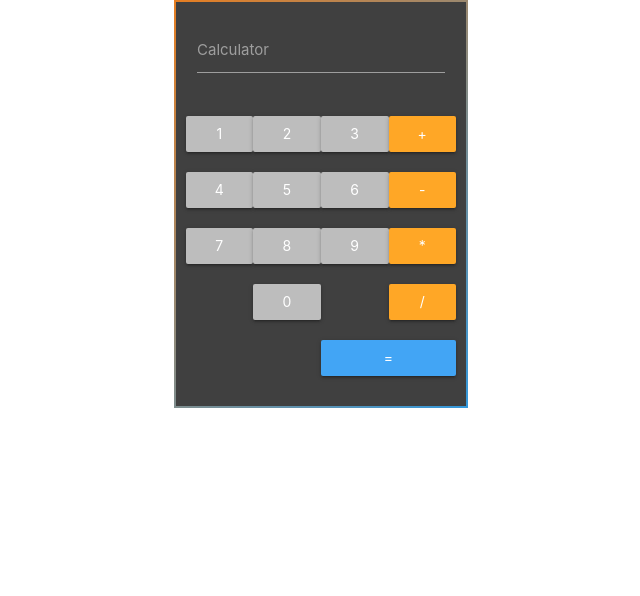
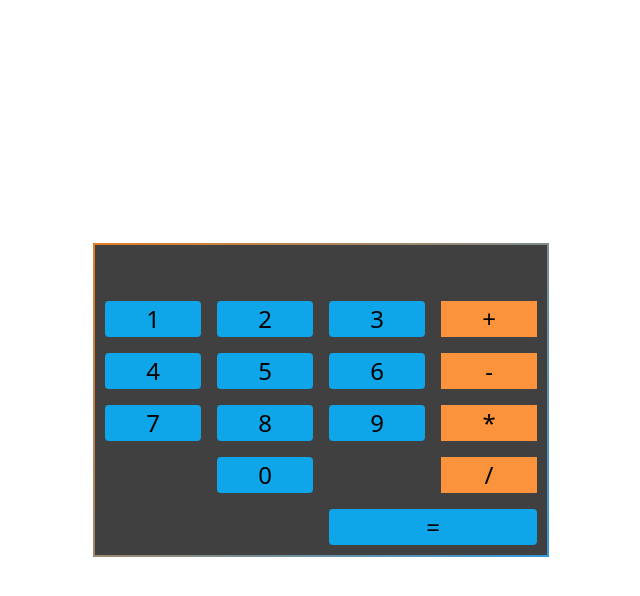
Before and after one commit to Fjornir/sn-calculator, a website: page index.html in a window 1280 px wide. Shown: the whole page, without its empty margins (319-959 px from the left). Drawn offline with nearby package versions, Linux system fonts and the light colour scheme.

Commit message:
New css framework

```diff
--- a/index.html
+++ b/index.html
@@ -7,131 +7,84 @@
     <title>Document</title>
     <link rel="stylesheet" href="style.css" />
     <!-- Compiled and minified CSS -->
-    <link
-      rel="stylesheet"
-      href="https://cdnjs.cloudflare.com/ajax/libs/materialize/1.0.0/css/materialize.min.css"
-    />
-
-    <!-- Compiled and minified JavaScript -->
-    <script src="https://cdnjs.cloudflare.com/ajax/libs/materialize/1.0.0/js/materialize.min.js"></script>
+    <script src="https://cdn.tailwindcss.com"></script>
     <script defer src="./index.js"></script>
-    <script defer type="text/javascript" src="js/materialize.min.js"></script>
   </head>
   <body>
     <div class="calculator">
       <div class="calculator-wrapper">
-        <div class="row">
-          <div class="input-field col s12">
-            <input id="calc-input" type="text" class="calculator__input validate ">
-            <label for="calc-input">Calculator</label>
+        <div class="input-field">
+          <input
+            id="calc-input"
+            type="text"
+            class="calculator__input validate text-3xl"
+          />
+          <label for="calc-input"></label>
         </div>
-        </div>
-        <div class="calculator-numbers">
-          <div class="row">
-            <button
-              value="1"
-              class="calculator-numbers__item waves-effect waves-light col s3 grey lighten-1 btn"
-            >
+        <div class="operations text-base"></div>
+        <div class="grid grid-cols-4 gap-4">
+          <button value="1" class="calculator-numbers__item rounded bg-sky-500">
             1
           </button>
-            <button
-              value="2"
-              class="calculator-numbers__item waves-effect waves-light col s3 grey lighten-1 btn"
-            >
+          <button value="2" class="calculator-numbers__item rounded bg-sky-500">
             2
           </button>
-            <button
-              value="3"
-              class="calculator-numbers__item waves-effect waves-light col s3 grey lighten-1 btn"
-            >
+          <button value="3" class="calculator-numbers__item rounded bg-sky-500">
             3
           </button>
-            <button
-              value="+"
-              class="calculator-numbers__operation waves-effect waves-light col s3 orange lighten-1 btn"
-            >
+          <button value="+" class="calculator-numbers__operation bg-orange-400">
             +
           </button>
-          </div>
 
-          <div class="row">
-            <button
-              value="4"
-              class="calculator-numbers__item waves-effect col s3 waves-light grey lighten-1 btn"
-            >
+          <button value="4" class="calculator-numbers__item rounded bg-sky-500">
             4
           </button>
-            <button
-              value="5"
-              class="calculator-numbers__item waves-effect col s3 waves-light grey lighten-1 btn"
-            >
+          <button value="5" class="calculator-numbers__item rounded bg-sky-500">
             5
           </button>
-            <button
-              value="6"
-              class="calculator-numbers__item waves-effect col s3 waves-light grey lighten-1 btn"
-            >
+          <button value="6" class="calculator-numbers__item rounded bg-sky-500">
             6
           </button>
 
-            <button
-              value="-"
-              class="calculator-numbers__operation waves-effect col s3 waves-light orange lighten-1 btn"
-            >
+          <button value="-" class="calculator-numbers__operation bg-orange-400">
             -
           </button>
-          </div>
-          <div class="row">
-            <button
-              value="7"
-              class="calculator-numbers__item waves-effect waves-light col s3 grey lighten-1 btn"
-            >
+
+          <button value="7" class="calculator-numbers__item rounded bg-sky-500">
             7
           </button>
-            <button
-              value="8"
-              class="calculator-numbers__item waves-effect waves-light col s3 grey lighten-1 btn"
-            >
+          <button value="8" class="calculator-numbers__item rounded bg-sky-500">
             8
           </button>
-            <button
-              value="9"
-              class="calculator-numbers__item waves-effect waves-light col s3 grey lighten-1 btn"
-            >
+          <button value="9" class="calculator-numbers__item rounded bg-sky-500">
             9
           </button>
 
-            <button
-              value="*"
-              class="calculator-numbers__operation waves-effect waves-light col s3 orange lighten-1 btn"
-            >
+          <button value="*" class="calculator-numbers__operation bg-orange-400">
             *
           </button>
-          </div>
-          <div class="row">
+
           <button
             value="0"
-              class="calculator-numbers__item waves-effect waves-light grey lighten-1 col s3 offset-s3 btn"
+            class="calculator-numbers__item rounded bg-sky-500 col-start-2 col-end-3"
           >
             0
           </button>
 
           <button
             value="/"
-              class="calculator-numbers__operation waves-effect waves-light orange lighten-1 col s3 offset-s3 btn"
+            class="calculator-numbers__operation bg-orange-400 col-start-4"
           >
             /
           </button>
-          </div>
-          <div class="row">
+
           <button
-              class="calculator-numbers__equals waves-effect waves-light btn blue lighten-1 col s6 offset-s6"
+            class="calculator-numbers__equals bg-sky-500 rounded col-span-2 col-start-3"
           >
             =
           </button>
         </div>
       </div>
     </div>
-    </div>
   </body>
 </html>
--- a/index.js
+++ b/index.js
@@ -32,6 +32,8 @@ const equalsBtn = document.querySelector(".calculator-numbers__equals");
 const operationButtons = document.querySelectorAll(
   ".calculator-numbers__operation"
 );
+let operationsDisplay = document.querySelector(".operations")
+
 let operation = "";
 let isOperationComplete = false;
 let isSecondNeedToUpdate = false;
@@ -71,6 +73,8 @@ equalsBtn.addEventListener("click", function (event) {
       isSecondNeedToUpdate = false;
     }
     console.log(calc.firstValue + calc.secondValue);
+    console.log(operationsDisplay);
+    operationsDisplay.innerHTML = calc.firstValue + calc.secondValue;
     let res = eval(calc.firstValue + calc.secondValue);
 
     switch (operation) {
@@ -87,7 +91,6 @@ equalsBtn.addEventListener("click", function (event) {
         calc.setFirstValue(res + "/");
         break;
     }
-
     calc.calcNode.value = res;
     isOperationComplete = true;
     isNumbersNeedToReset = true;
--- a/style.css
+++ b/style.css
@@ -6,6 +6,7 @@
   display: flex;
   justify-content: center;
   align-items: center;
+  height: 100vh;
 }
 
 .calculator-wrapper {
@@ -23,17 +24,28 @@
   background: #404040;
 }
 
+.operations {
+  color: white;
+  text-align: right;
+
+}
+
 .calculator__input {
   width: 100%;
   text-align: right;
   margin-bottom: 10px;
   height: 36px;
   color: #fff;
+  background: #404040;
 }
 
 .input-field input[type=text]:focus+label {
   color: #000;
 }
+
+/* .calculator-numbers__item {
+  margin-left: 10px !important;
+} */
 
 /* .calculator-numbers {
   display: grid;
```
Lines whose indentation alone changed are shown as unchanged.
